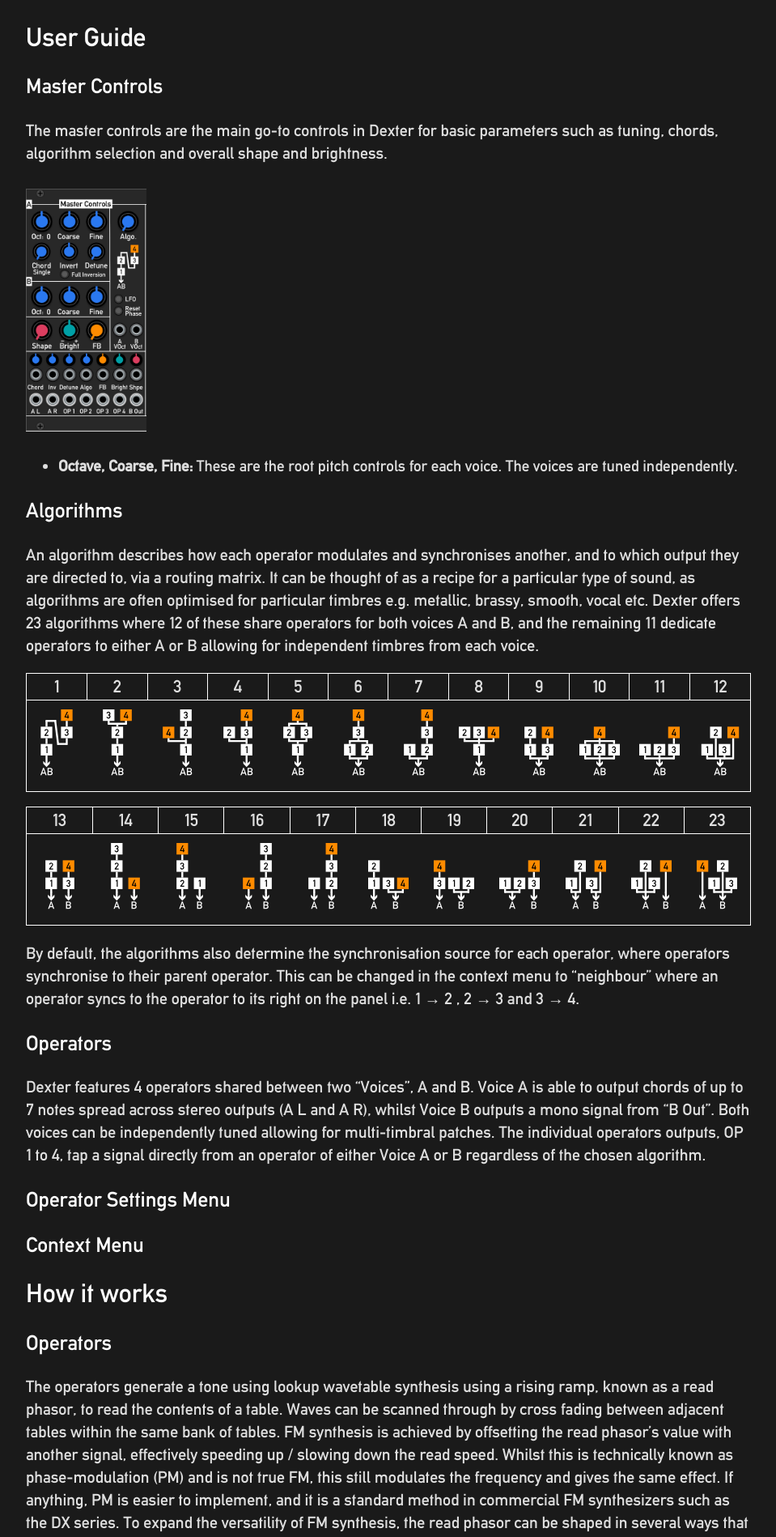
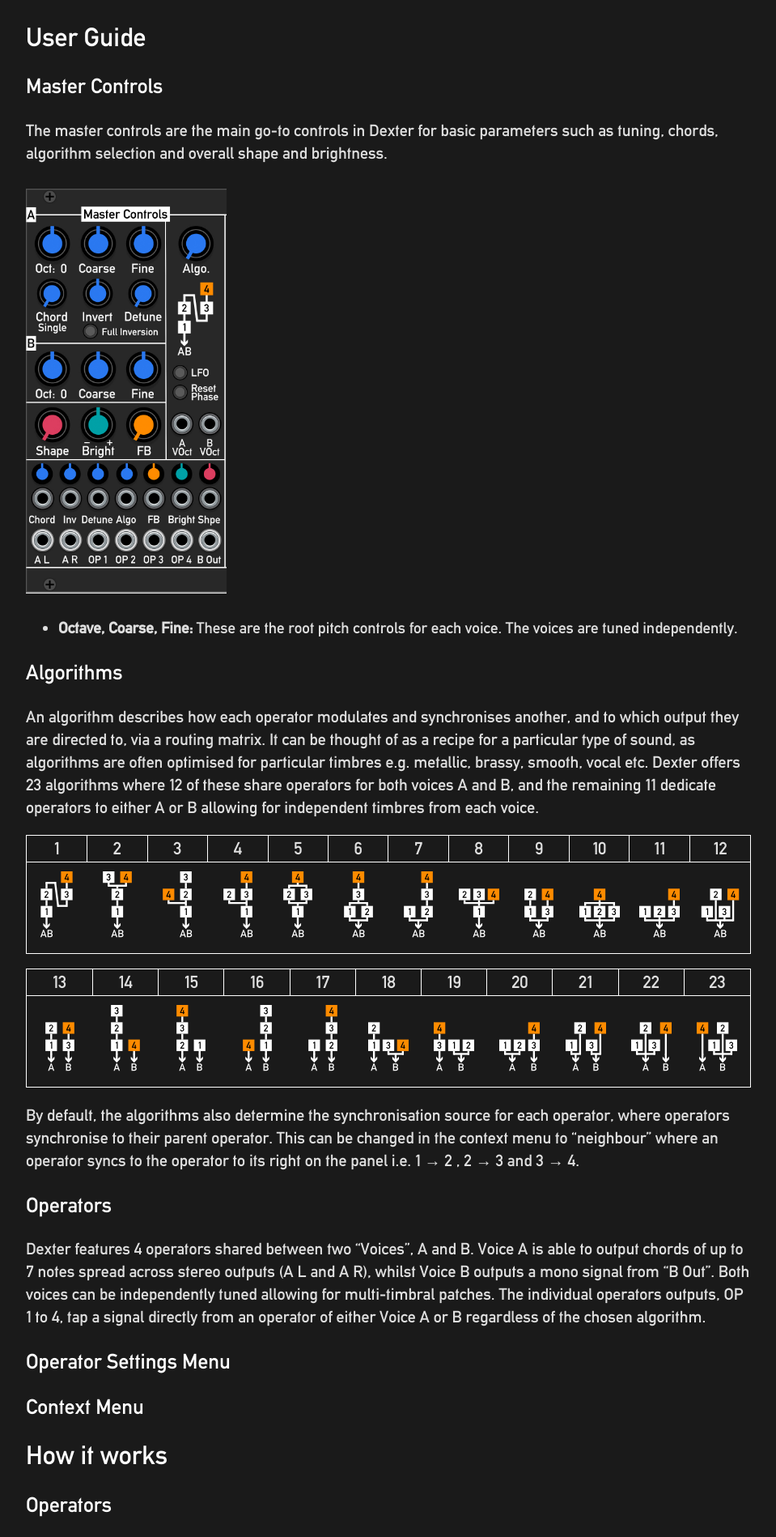
Before and after one commit to ValleyAudio/ValleyAudio.github.io, a Jekyll site: the page built from rack/dexter/dexter.html, in a window 1280 px wide. Shown: the part 1464-3362 px from the top of the page at 81% size, without its empty margins (160-1119 px from the left). Built offline with Jekyll 4.4.1, drawn with Linux system fonts in a browser that asks for light colours.

Commit message:
Resize image

```diff
--- a/rack/dexter/dexter.html
+++ b/rack/dexter/dexter.html
@@ -33,7 +33,7 @@
     <p>
         The master controls are the main go-to controls in Dexter for basic parameters such as tuning, chords, algorithm selection and overall shape and brightness.
     </p>
-    <img src="images/masterControls.jpg" alt="Master Controls" style="max-width: 100%; max-height: 300px; margin-top: 10px; margin-bottom: 10px;">
+    <img src="images/masterControls.jpg" alt="Master Controls" style="max-width: 100%; max-height: 500px; margin-top: 10px; margin-bottom: 10px;">
     <ul>
         <li><b>Octave, Coarse, Fine:</b> These are the root pitch controls for each voice. The voices are tuned independently.</li>
     </ul>
```
